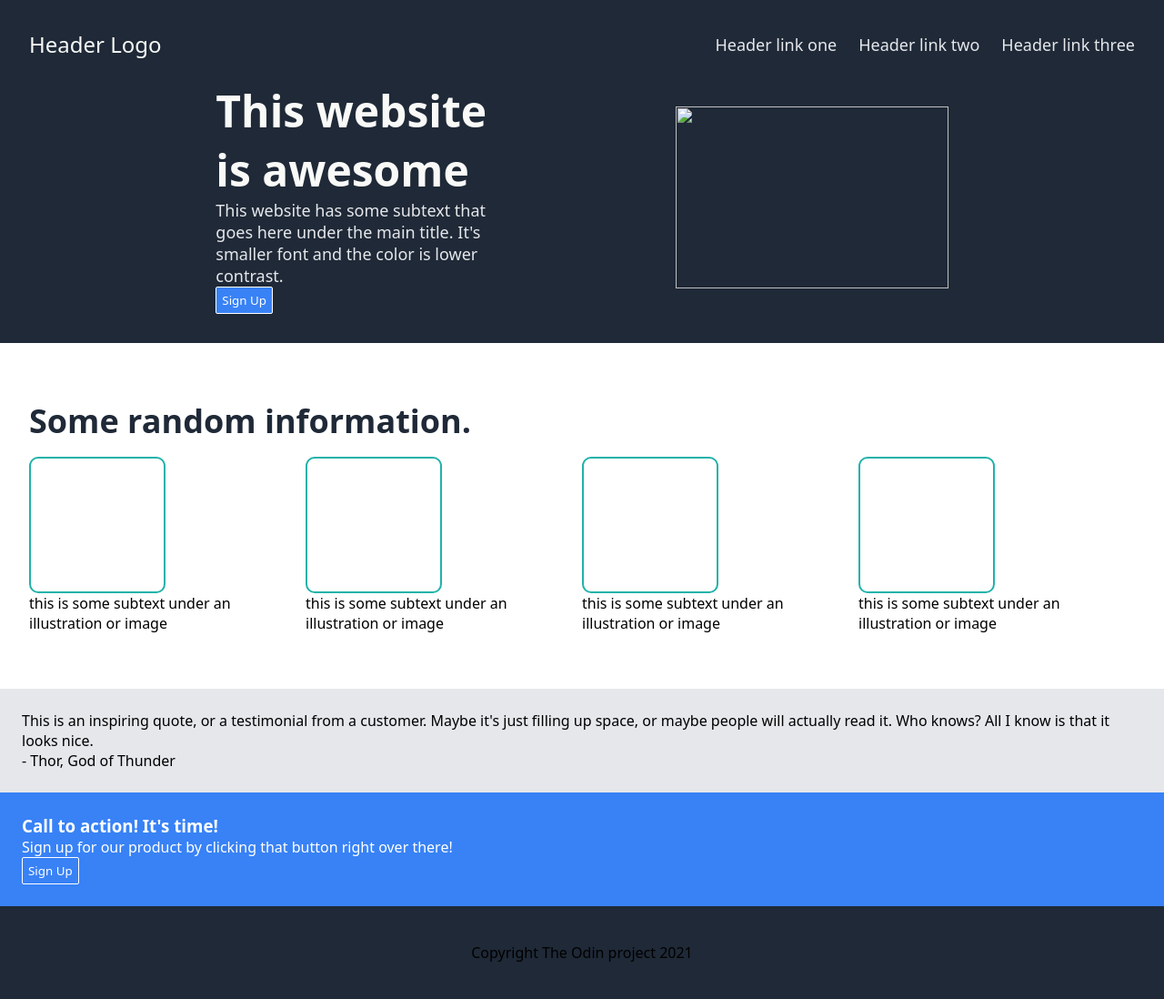
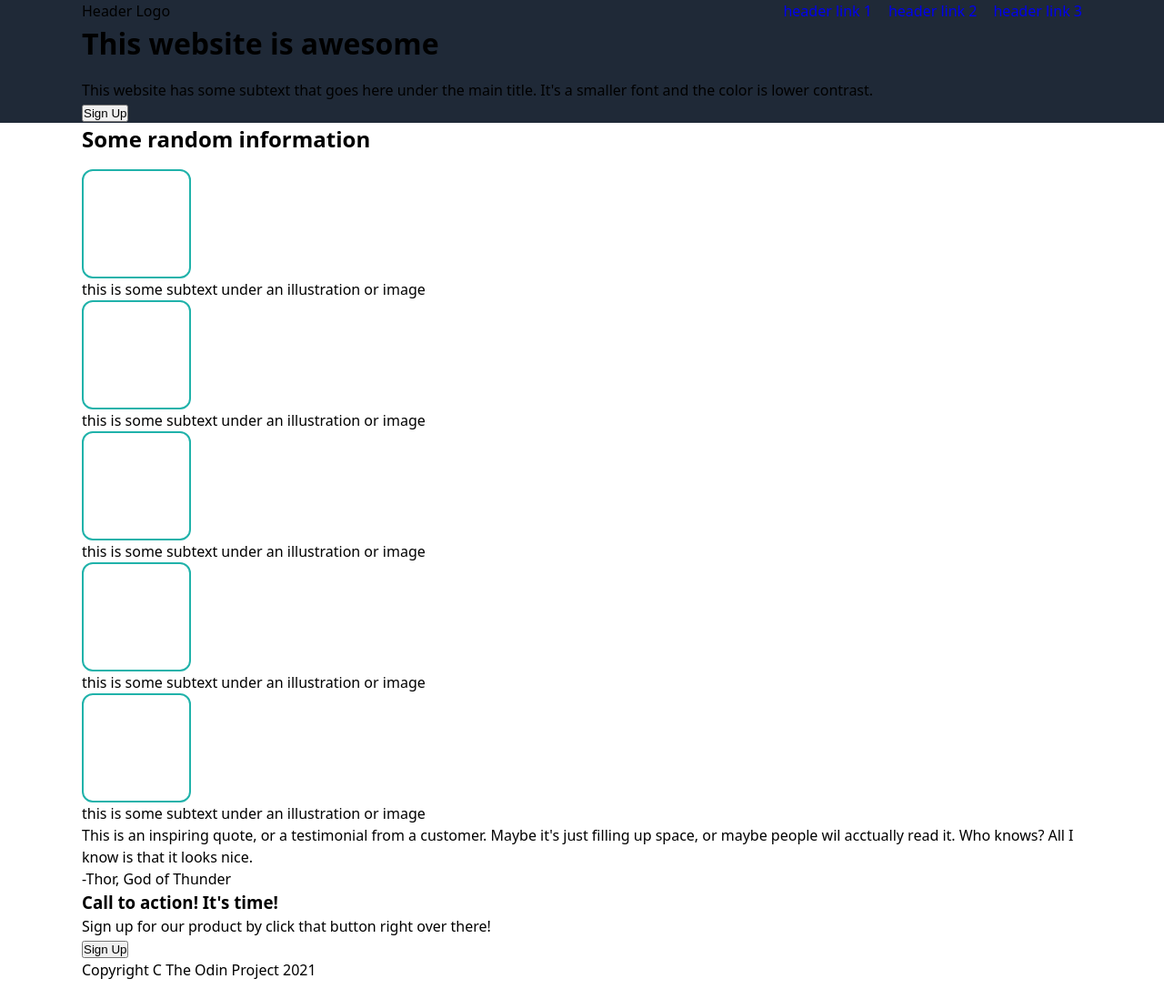
Before and after one commit to aholleschau/landing_page, a plain HTML site: page index.html in a window 1280 px wide. Shown: the whole page at 91% size. Drawn offline with Linux system fonts and the light colour scheme.

Commit message:
Start froms scratch to optimize layout and style

```diff
--- a/index.html
+++ b/index.html
@@ -3,78 +3,93 @@
     <head>
         <meta charset="UTF-8">
         <meta name="viewport" content="width=device-width, initial-scale=1.0">
-    <link rel="preconnect" href="https://fonts.googleapis.com">
-    <link rel="preconnect" href="https://fonts.gstatic.com" crossorigin>
-    <link href="https://fonts.googleapis.com/css2?family=Roboto:ital,wght@0,100;0,300;0,400;0,500;0,700;0,900;1,100;1,300;1,400;1,500;1,700;1,900&display=swap" rel="stylesheet">
         <link rel="stylesheet" href="styles.css">
         <title>Project | The Odin Project</title>
     </head>
     <body>
-    <div class="container-hero">
         <nav class="navbar">
             <div class="container">
                 <div class="logo">Header Logo</div>
-                <ul>
-                    <li>
-                        <a href="#">Header link one</a>
-                    </li>
-                    <li>
-                        <a href="#">Header link two</a>
-                    </li>
-                    <li>
-                        <a href="#">Header link three</a>
-                    </li>
+                <ul class="nav">
+                    <li><a href="#">header link 1</a></li>
+                    <li><a href="#">header link 2</a></li>
+                    <li><a href="#">header link 3</a></li>
                 </ul>
             </div>
         </nav>
-        <header>
+        <header class="hero">
             <div class="container">
                 <div>
                     <h1>This website is awesome</h1>
-                    <p class="hero-text">This website has some subtext that goes here under the main title.
-                        It's smaller font and the color is lower contrast.</p>
-                    <button class="sign-up">Sign Up</button>
+                    <p>
+                        This website has some subtext that goes here under the main title.
+                        It's a smaller font and the color is lower contrast.
+                    </p>
                 </div>
+                <button>Sign Up</button>
                 <img src="" alt="">
             </div>
         </header>
-    </div>
-    <section class="main-body">
+        <section class="information">
             <div class="container">
-            <h2>Some random information.</h2>
-            <div class="tile-container">
+                <h2>Some random information</h2>
+
                 <div class="tile">
                     <div></div>
-                    <p>this is some subtext under an illustration or image</p>
+                    <p class="info">
+                        this is some subtext under an illustration or image
+                    </p>
                 </div>
                 <div class="tile">
                     <div></div>
-                    <p>this is some subtext under an illustration or image</p>
+                    <p class="info">
+                        this is some subtext under an illustration or image
+                    </p>
                 </div>
                 <div class="tile">
                     <div></div>
-                    <p>this is some subtext under an illustration or image</p>
+                    <p class="info">
+                        this is some subtext under an illustration or image
+                    </p>
                 </div>
                 <div class="tile">
                     <div></div>
-                    <p>this is some subtext under an illustration or image</p>
+                    <p class="info">
+                        this is some subtext under an illustration or image
+                    </p>
                 </div>
+                <div class="tile">
+                    <div></div>
+                    <p class="info">
+                        this is some subtext under an illustration or image
+                    </p>
                 </div>
+
             </div>
         </section>
-    <div class="testimonial">
-        <p>This is an inspiring quote, or a testimonial from a customer. Maybe
-            it's just filling up space, or maybe people will actually read it.
-            Who knows? All I know is that it looks nice.</p>
-        <p>- Thor, God of Thunder</p>
+        <section class="testimonial">
+            <div class="container">
+                <p class="quote">
+                    This is an inspiring quote, or a testimonial from a customer. Maybe it's just filling up space, or maybe people wil acctually read it. Who knows? All I know is that it looks nice.
+                </p>
+                <p class="thor">
+                    -Thor, God of Thunder
+                </p>
             </div>
-    <div class="cta">
+        </section>
+        <section class="cta">
             <div class="container">
                 <h3>Call to action! It's time!</h3>
-            <p>Sign up for our product by clicking that button right over there!</p>
+                <p>
+                    Sign up for our product by click that button right over there!
+                </p>
+                <button>Sign Up</button>
             </div>
-        <div><button>Sign Up</button></div>
+        </section>
+        <footer>
+            <div class="container">
+                Copyright C The Odin Project 2021
             </div>
-    <footer>Copyright The Odin project 2021</footer>
+        </footer>
     </body>
 </html>
--- a/styles.css
+++ b/styles.css
@@ -2,125 +2,49 @@
     margin: 0;
     padding: 0;
     box-sizing: border-box;
-    font-family: system-ui, -apple-system, BlinkMacSystemFont, 'Segoe UI', Roboto, Oxygen, Ubuntu, Cantarell, 'Open Sans', 'Helvetica Neue', sans-serif
 }
 
-@font-face {
-    font-family: "Roboto-Regular";
-    src: url("./fonts/Roboto-Regular.ttf");
+.navbar,
+.hero {
+    background-color: #1f2937;
+}
+
+.tile div {
+    width: 120px;
+    height: 120px;
+    border-radius: 12px;
+    border: 2px solid lightseagreen;
+}
+
+body {
+    font-family: system-ui, -apple-system, BlinkMacSystemFont, 'Segoe UI', Roboto, Oxygen, Ubuntu, Cantarell, 'Open Sans', 'Helvetica Neue', sans-serif;
+    line-height: 1.5;
+}
+
+h1,
+h2 {
+    margin-bottom: 15px;
+}
+
+.container {
+    max-width: 1100px;
+    margin: 0 auto;
+}
+
+.navbar .container,
+ul {
+    display: flex;
+}
+
+.logo {
+    margin-right: auto;
 }
 
 a {
     text-decoration: none;
 }
 
-nav .container {
-    display: flex;
-    align-items: center;
-}
-
-h1 {
-    font-size: 48px;
-    font-weight: 900;
-    color: #f9faf8;
-}
-
 ul {
     list-style: none;
-    display: flex;
-    gap: 24px;
+    gap: 18px;
 }
-
-.hero-text,
-a {
-    color: #e5e7eb;
-    font-size: 18px;
-}
-
-.tile div {
-    width: 150px;
-    height: 150px;
-    border: solid 2px lightseagreen;
-    border-radius: 10px;
-}
-
-.tile-container {
-    display: flex;
-}
-
-.main-body .container {
-    margin: 29px 0;
-}
-
-.navbar .container {
-    display: flex;
-    justify-content: space-between;
-    margin-bottom: 24px;
-}
-
-.logo {
-    margin-right: auto;
-    color: #f9faf8;
-    font-size: 24px;
-}
-
-header .container {
-    display: flex;
-    align-items: center;
-    justify-content: space-evenly;
-}
-
-header .container div {
-    width: 300px;
-}
-
-img {
-    width: 300px;
-    height: 200px;
-}
-
-footer,
-.container-hero {
-    background-color: #1f2937;
-}
-
-.container-hero {
-    padding: 32px;
-}
-
-.main-body {
-    padding: 32px;
-}
-
-footer {
-    padding: 40px;
-    text-align: center;
-}
-
-h2 {
-    margin-bottom: 15px;
-    font-size: 36px;
-    font-weight: 900;
-    color: #1f2937;
-}
-
-.cta,
-button {
-    background-color: #3882f6;
-    color: white;
-}
-
-button {
-    border: 1px solid white;
-    border-radius: 2px;
-    padding: 5px 6px;
-}
-
-.testimonial {
-    background-color: #e5e7eb;
-}
-
-.testimonial,
-.cta {
-    padding: 24px;
-}
```
Lines whose indentation alone changed are shown as unchanged.
